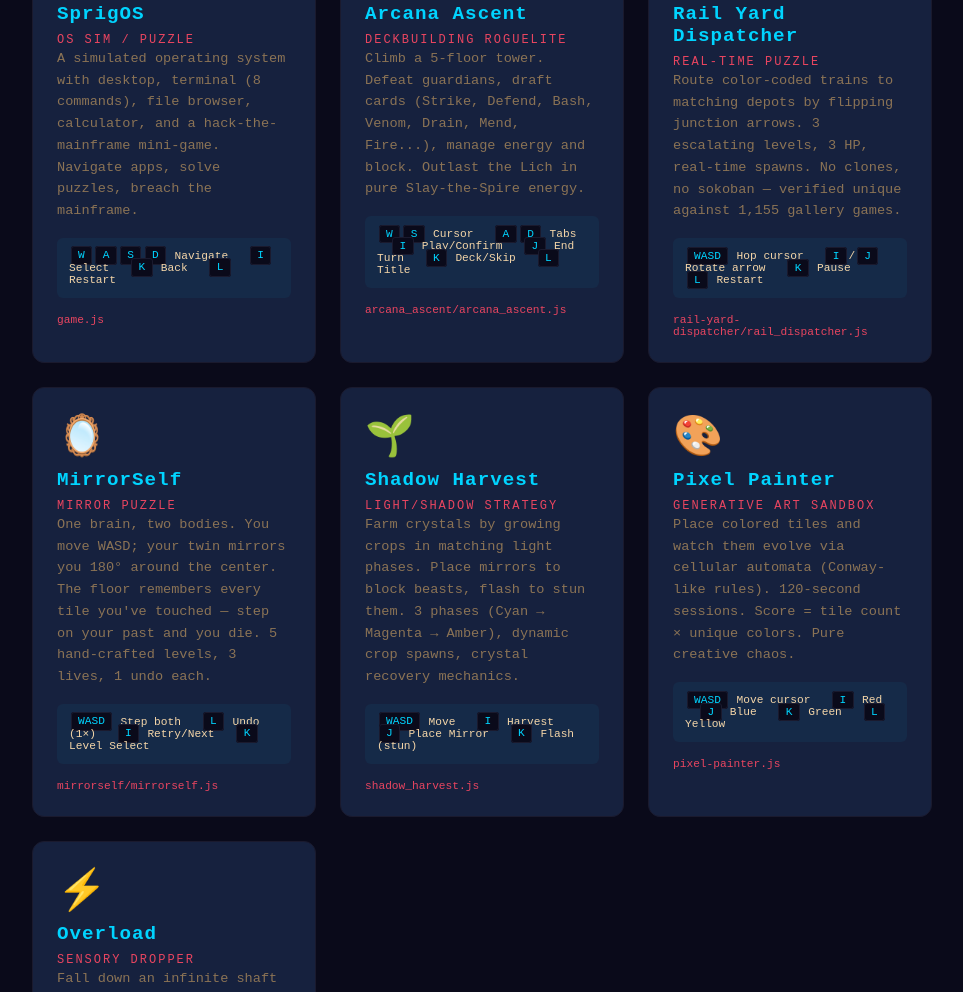
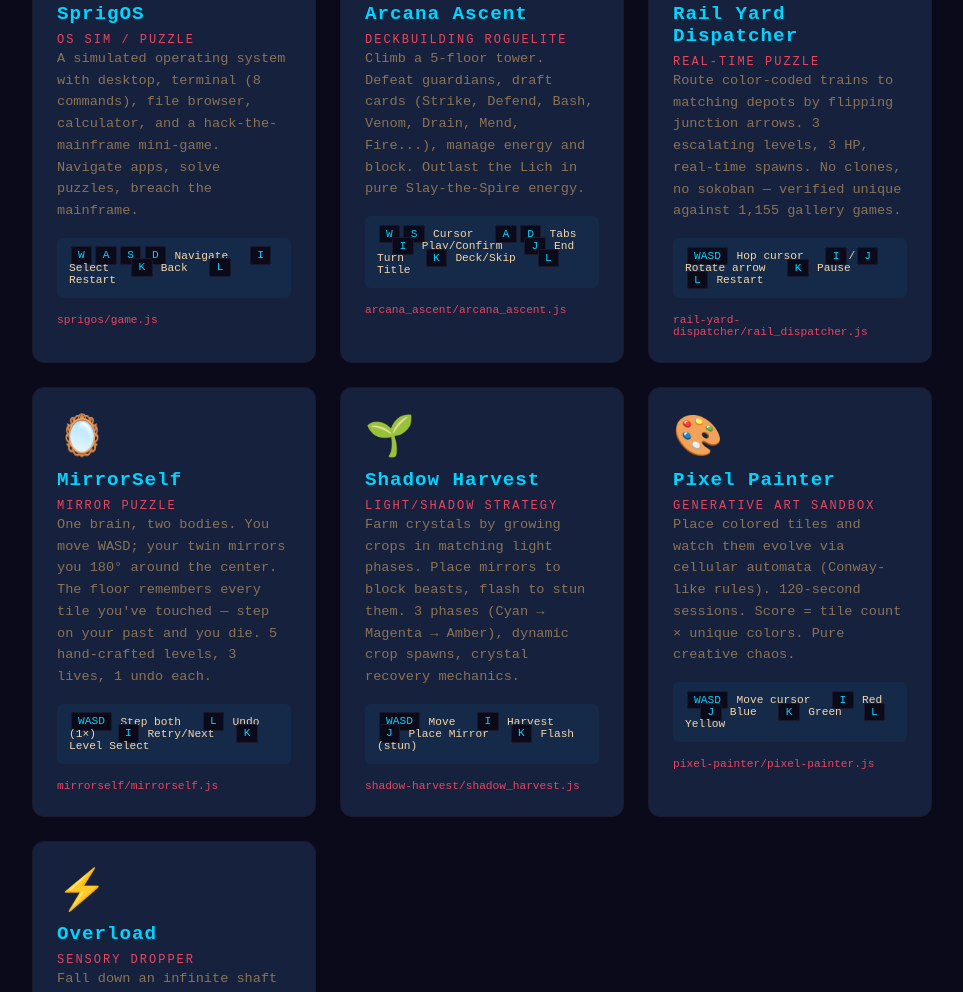
Before and after one commit to namandhakad712/sprigs, a website: page index.html in a window 1280 px wide. Shown: the part 267-1259 px from the top of the page, without its empty margins (158-1121 px from the left). Drawn offline with Linux system fonts and the light colour scheme.

Commit message:
Organize games into per-game folders

```diff
--- a/index.html
+++ b/index.html
@@ -169,7 +169,7 @@
           <kbd>K</kbd> Back &nbsp;
           <kbd>L</kbd> Restart
         </div>
-        <p class="game-file"><code>game.js</code></p>
+        <p class="game-file"><code>sprigos/game.js</code></p>
       </article>
 
       <!-- Arcana Ascent -->
@@ -231,7 +231,7 @@
           <kbd>J</kbd> Place Mirror &nbsp;
           <kbd>K</kbd> Flash (stun)
         </div>
-        <p class="game-file"><code>shadow_harvest.js</code></p>
+        <p class="game-file"><code>shadow-harvest/shadow_harvest.js</code></p>
       </article>
 
       <!-- Pixel Painter -->
@@ -247,7 +247,7 @@
           <kbd>K</kbd> Green &nbsp;
           <kbd>L</kbd> Yellow
         </div>
-        <p class="game-file"><code>pixel-painter.js</code></p>
+        <p class="game-file"><code>pixel-painter/pixel-painter.js</code></p>
       </article>
 
       <!-- Overload -->
--- a/package.json
+++ b/package.json
@@ -2,7 +2,7 @@
   "name": "sprig-games-collection",
   "version": "1.0.0",
   "description": "A curated collection of 7 original games for the Sprig handheld console — SprigOS, Arcana Ascent, Rail Yard Dispatcher, MirrorSelf, Shadow Harvest, Pixel Painter, and Overload.",
-  "main": "game.js",
+  "main": "sprigos/game.js",
   "scripts": {
     "start": "python3 -m http.server 8080",
     "test": "echo \"No tests — games are playtested on sprig.hackclub.com\""
```
Also changed, not shown: README.md, pixel-painter/pixel-painter.js (renamed from pixel-painter.js), shadow-harvest/shadow_harvest.js (renamed from shadow_harvest.js), sprigos/game.js (renamed from game.js), sprigos/standalone.html (renamed from standalone.html).
